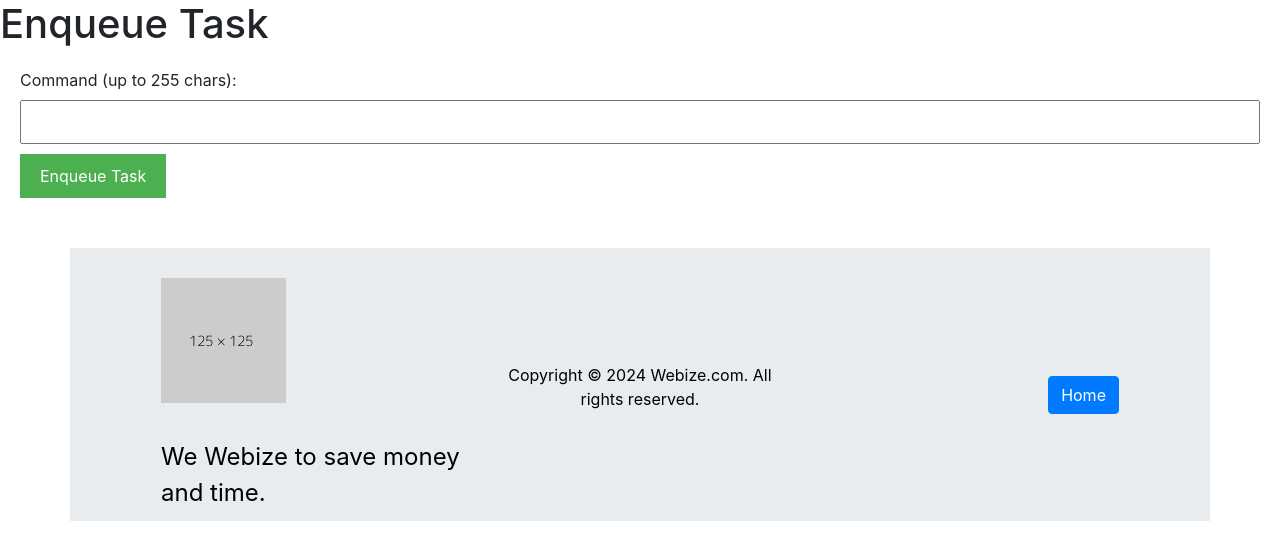
After one commit to cpsource/web-login-logout, a PHP site: page /tasker/tasker_enqueue.php in a window 1280 px wide. The commit adds this page. Shown: the top 560 px of the page. Run offline with PHP 8.4, Linux system fonts and the light colour scheme.

Commit message:
continue tasker development

```diff
--- /dev/null
+++ b/tasker/tasker_enqueue.php
@@ -0,0 +1,74 @@
+<!DOCTYPE html>
+<html lang="en">
+<head>
+    <meta charset="UTF-8">
+    <title>Task Enqueue</title>
+    <style>
+        form {
+            margin: 20px;
+        }
+        label {
+            display: block;
+            margin-bottom: 8px;
+        }
+        input[type="text"] {
+            width: 100%;
+            padding: 8px;
+            margin-bottom: 10px;
+        }
+        input[type="submit"] {
+            padding: 10px 20px;
+            background-color: #4CAF50;
+            color: white;
+            border: none;
+            cursor: pointer;
+        }
+        input[type="submit"]:hover {
+            background-color: #45a049;
+        }
+    </style>
+</head>
+<body>
+    <h1>Enqueue Task</h1>
+    <?php
+    if ($_SERVER['REQUEST_METHOD'] === 'POST') {
+        $command = isset($_POST['command']) ? trim($_POST['command']) : '';
+
+        if (strlen($command) <= 255) {
+            try {
+                // Open the SQLite3 database
+                $db = new SQLite3('/var/www/data/tasker.db', SQLITE3_OPEN_READWRITE);
+
+                // Generate a session ID
+                session_start();
+                $session_id = session_id();
+
+                // Prepare and execute the SQL statement to insert the new task
+                $stmt = $db->prepare('INSERT INTO taskers (flag, session_id, command, response) VALUES (:flag, :session_id, :command, :response)');
+                $stmt->bindValue(':flag', 0, SQLITE3_INTEGER);
+                $stmt->bindValue(':session_id', $session_id, SQLITE3_TEXT);
+                $stmt->bindValue(':command', $command, SQLITE3_TEXT);
+                $stmt->bindValue(':response', '', SQLITE3_BLOB);
+                $stmt->execute();
+
+                // Close the database connection
+                $db->close();
+
+                echo "<p>Task Queued</p>";
+            } catch (Exception $e) {
+                // Handle exceptions
+                echo "Failed to enqueue task: " . $e->getMessage();
+            }
+        } else {
+            echo "<p>Command must be 255 characters or less.</p>";
+        }
+    }
+    ?>
+    <form method="post" action="">
+        <label for="command">Command (up to 255 chars):</label>
+        <input type="text" id="command" name="command" required maxlength="255">
+        <input type="submit" value="Enqueue Task">
+    </form>
+ <?php include '../footer.php'; ?>
+</body>
+</html>
--- a/tasker/tasker_status.php
+++ b/tasker/tasker_status.php
@@ -56,6 +56,7 @@
         // Handle exceptions
         echo "Failed to retrieve data: " . $e->getMessage();
     }
-    ?>
+include '../footer.php';
+?>
 </body>
 </html>
```
